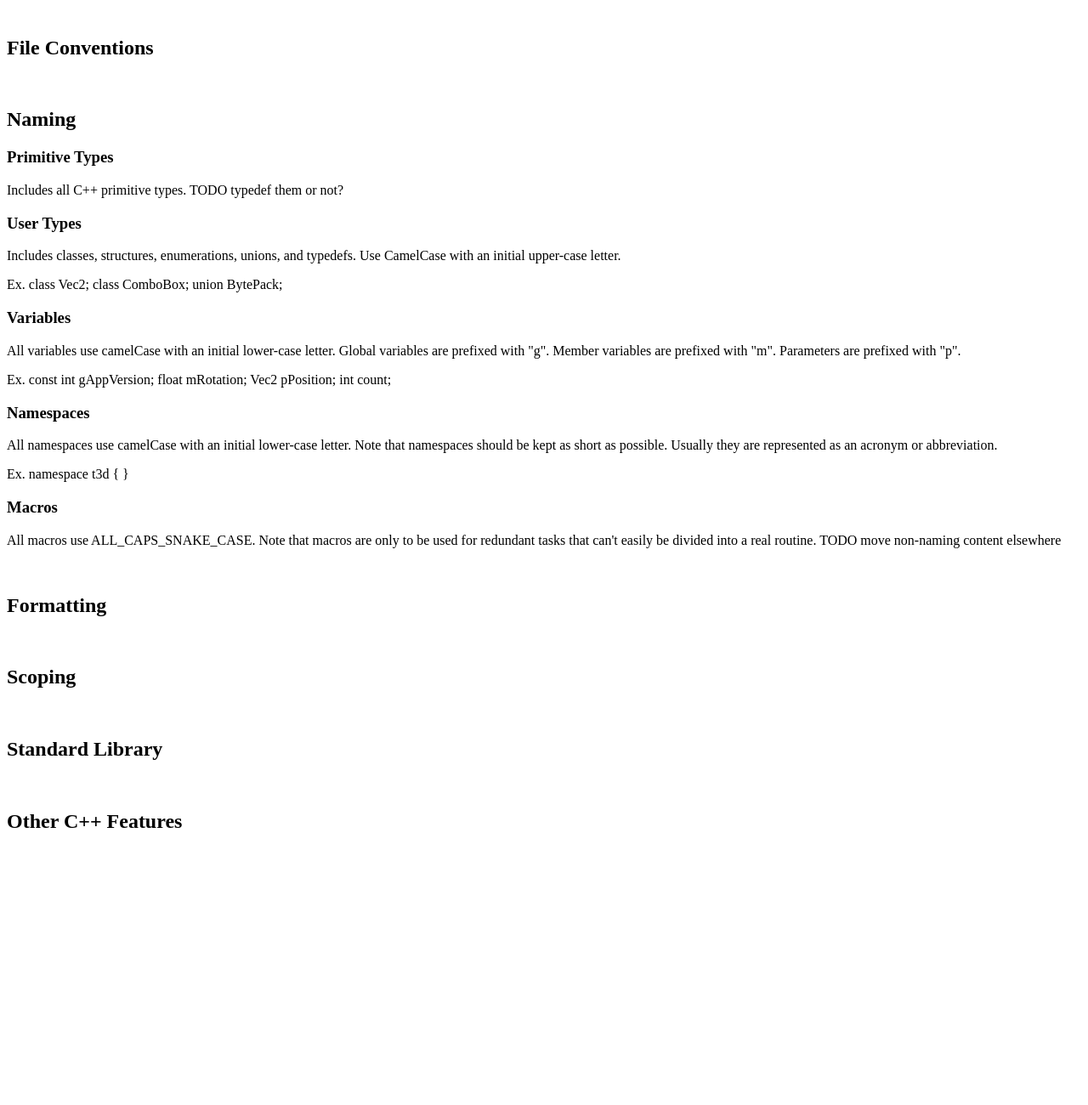
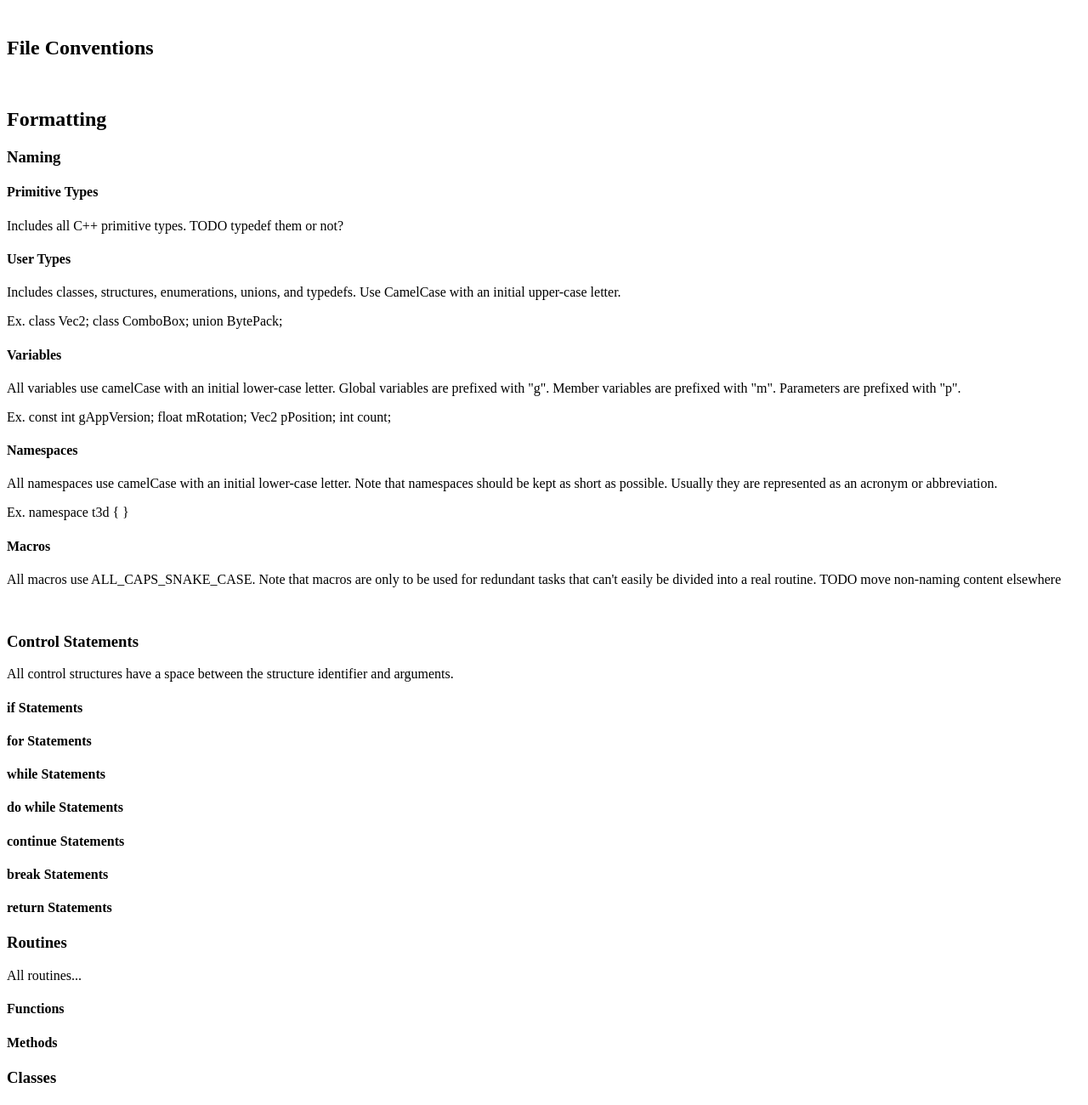
Before and after one commit to Valpineware/CppStyleGuide, a plain HTML site: page valpinewareCppStyleGuide.html in a window 1280 px wide. Shown: the part 320-1620 px from the top of the page at 85% size. Before the commit the page ends 1320 px from the top, so only its background shows below. Drawn offline with Linux system fonts and the light colour scheme.

Commit message:
Moved 'Naming' into 'Formatting'. Added outlines for other types of formatting.

```diff
--- a/valpinewareCppStyleGuide.html
+++ b/valpinewareCppStyleGuide.html
@@ -18,26 +18,46 @@
 
 
 	<br/>
-	<h2>Naming</h2>
-		<h3>Primitive Types</h3>
+	<h2>Formatting</h2>
+		<h3>Naming</h3>
+			<h4>Primitive Types</h4>
 				<p>Includes all C++ primitive types. TODO typedef them or not?</p>
-		<h3>User Types</h3>
+			<h4>User Types</h4>
 				<p>Includes classes, structures, enumerations, unions, and typedefs. Use CamelCase with an initial upper-case letter.</p>
 				<p>Ex. class Vec2; class ComboBox; union BytePack;</p>
-		<h3>Variables</h3>
+			<h4>Variables</h4>
 				<p>All variables use camelCase with an initial lower-case letter. Global variables are prefixed with "g". Member variables are prefixed with "m". Parameters are prefixed with "p". </p>
 				<p>Ex. const int gAppVersion; float mRotation; Vec2 pPosition; int count;</p>
-		<h3>Namespaces</h3>
+			<h4>Namespaces</h4>
 				<p>All namespaces use camelCase with an initial lower-case letter. Note that namespaces should be kept as short as possible. Usually they are represented as an acronym or abbreviation.</p>
 				<p>Ex. namespace t3d { }</p>
-		<h3>Macros</h3>
+			<h4>Macros</h4>
 				<p>All macros use ALL_CAPS_SNAKE_CASE. Note that macros are only to be used for redundant tasks that can't easily be divided into a real routine. TODO move non-naming content elsewhere</p>
-
 		<br/>
-	<h2>Formatting</h2>
+		<h3>Control Statements</h3>
+			<p>All control structures have a space between the structure identifier and arguments.</p>
+			<h4>if Statements</h4>
 				<p></p>
+			<h4>for Statements</h4>
 				<p></p>
-
+			<h4>while Statements</h4>
+				<p></p>
+			<h4>do while Statements</h4>
+				<p></p>
+			<h4>continue Statements</h4>
+				<p></p>
+			<h4>break Statements</h4>
+				<p></p>
+			<h4>return Statements</h4>
+				<p></p>
+			<!-- TODO not sure how many things to put here -->
+		<h3>Routines</h3>
+			<p>All routines...</p>
+			<h4>Functions</h4>
+				<p></p>
+			<h4>Methods</h4>
+				<p></p>
+		<h3>Classes</h3>
 
 	<br/>
 	<h2>Scoping</h2>
@@ -55,5 +75,11 @@
 	<h2>Other C++ Features</h2>
 		<p></p>
 		<p></p>
+
+
+	<br/>
+	<h2>Testing</h2>
+		<p></p>
+		<p></p>
 </body>
 </html>
```
Lines whose indentation alone changed are shown as unchanged.
